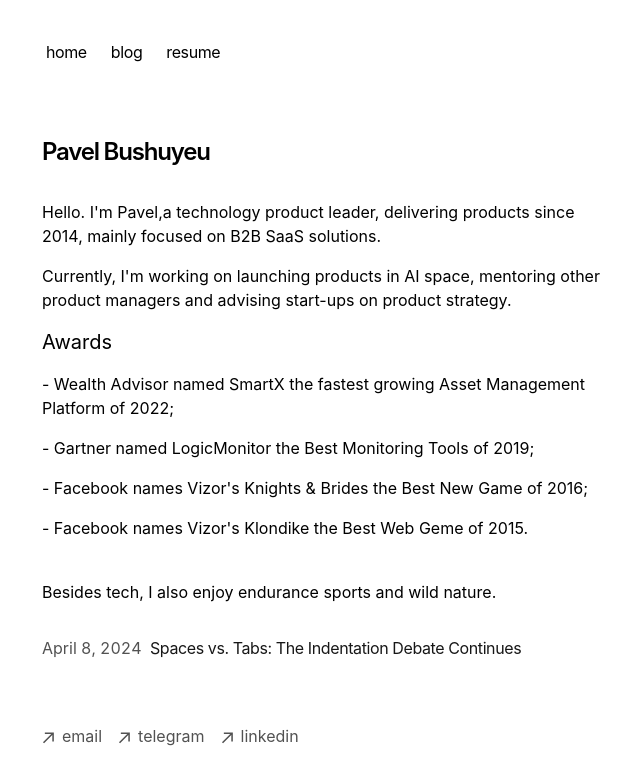
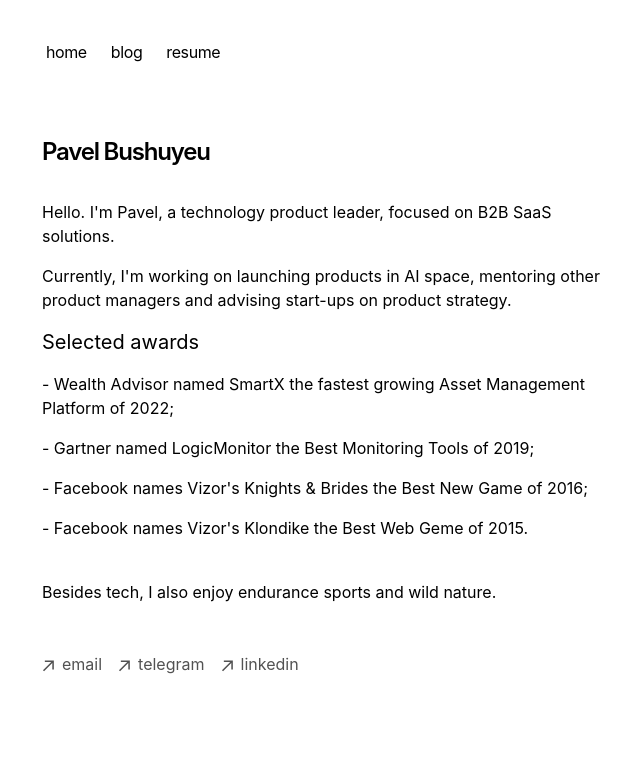
Before and after one commit to bushuyeu/portfolio, a Next.js app: page / in a window 1280 px wide. Shown: the top 784 px of the page, without its empty margins (310-950 px from the left). Built offline with nearby package versions, Linux system fonts and the light colour scheme.

Commit message:
hide blog posts

```diff
--- a/app/page.tsx
+++ b/app/page.tsx
@@ -8,7 +8,7 @@ export default function Page() {
       </h1>
       <h3 className="mb-4">
         {`
-        Hello. I'm Pavel,a technology product leader, delivering products since 2014, mainly focused on B2B SaaS solutions.
+        Hello. I'm Pavel, a technology product leader, focused on B2B SaaS solutions.
         `}
       </h3>
       <h3 className="mb-4">
@@ -18,7 +18,7 @@ export default function Page() {
       </h3>
       <h4 className="mb-4 text-xl">
         {`
-        Awards
+        Selected awards
         `}
       </h4>
       <ul>
@@ -39,9 +39,9 @@ export default function Page() {
       <p className="mb-4">
         {`Besides tech, I also enjoy endurance sports and wild nature.`}
       </p>
-      <div className="my-8">
+      {/* <div className="my-8">
         <BlogPosts />
-      </div>
+      </div> */}
     </section>
   );
 }
```
